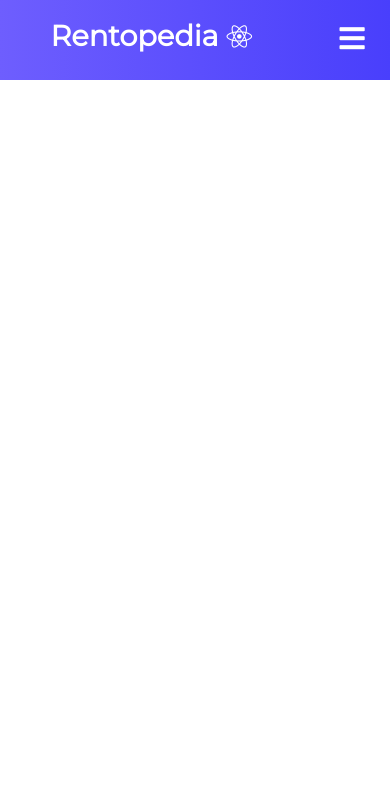
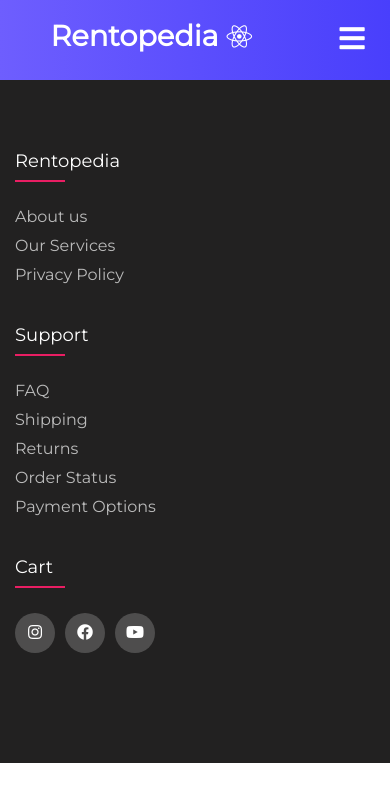
Before and after one commit to shahiutsav/rentopedia-code, a React (Create React App) app in the folder client/: page / in a window 390 px wide. Shown: the top 802 px of the page. Built offline with nearby package versions, Linux system fonts and the light colour scheme.

Commit message:
Add Footer for webpage
A basic responsive footer was created which changes its display based on different screen sizes.

```diff
--- a/client/package.json
+++ b/client/package.json
@@ -8,6 +8,7 @@
         "@testing-library/user-event": "^13.5.0",
         "react": "^17.0.2",
         "react-dom": "^17.0.2",
+        "react-router-dom": "^6.3.0",
         "react-scripts": "5.0.0",
         "web-vitals": "^2.1.4"
     },
--- a/client/src/App.js
+++ b/client/src/App.js
@@ -1,8 +1,15 @@
 import "./App.css";
 import Navbar from "./components/layout/Navbar/Navbar";
+import { BrowserRouter as Router } from "react-router-dom";
+import Footer from "./components/layout/Footer/Footer";
 
 function App() {
-    return <Navbar />;
+    return (
+        <Router>
+            <Navbar />
+            <Footer />
+        </Router>
+    );
 }
 
 export default App;
--- /dev/null
+++ b/client/src/components/layout/Footer/Footer.css
@@ -0,0 +1,99 @@
+* {
+    margin: 0;
+    padding: 0;
+    box-sizing: border-box;
+}
+
+.container {
+    max-width: 1170px;
+    margin: auto;
+}
+
+.row {
+    display: flex;
+    flex-wrap: wrap;
+}
+
+ul {
+    list-style: none;
+}
+.footer {
+    padding: 70px 0;
+    background-color: rgb(34, 33, 33);
+    color: white;
+}
+
+.footer-col {
+    width: 25%;
+    padding: 0 15px;
+}
+
+.footer-col h4 {
+    font-size: 18px;
+    color: #fff;
+    margin-bottom: 35px;
+    font-weight: 500;
+    position: relative;
+}
+
+.footer-col h4::before {
+    content: "";
+    position: absolute;
+    left: 0;
+    bottom: -10px;
+    background-color: #e91e63;
+    height: 2px;
+    box-sizing: border-box;
+    width: 50px;
+}
+
+.footer-col ul li {
+    margin-bottom: 10px;
+}
+
+.footer-col ul li a {
+    font-size: 16px;
+    color: #fff;
+    text-decoration: none;
+    font-weight: 300;
+    color: #bbb;
+    display: block;
+    transition: all 0.3s ease;
+}
+
+.footer-col ul li a:hover {
+    color: #fff;
+    padding-left: 8px;
+}
+
+.footer-col .social-links a {
+    display: inline-block;
+    height: 40px;
+    width: 40px;
+    background-color: rgba(255, 255, 255, 0.2);
+    margin: 0 10px 10px 0;
+    text-align: center;
+    line-height: 40px;
+    border-radius: 50%;
+    color: white;
+    transition: all 0.5s ease;
+}
+
+.footer-col .social-links a:hover {
+    color: #24262b;
+    background-color: white;
+}
+
+/* Responsive part */
+@media (max-width: 767px) {
+    .footer-col {
+        width: 50%;
+        margin-bottom: 30px;
+    }
+}
+
+@media (max-width: 574px) {
+    .footer-col {
+        width: 100%;
+    }
+}
--- /dev/null
+++ b/client/src/components/layout/Footer/Footer.js
@@ -0,0 +1,65 @@
+import React from "react";
+import "./Footer.css";
+
+const Footer = () => {
+    return (
+        <footer className="footer">
+            <div className="container">
+                <div className="row">
+                    <div className="footer-col">
+                        <h4>Rentopedia</h4>
+                        <ul>
+                            <li>
+                                <a href="#">About us</a>
+                            </li>
+                            <li>
+                                <a href="#">Our Services</a>
+                            </li>
+                            <li>
+                                <a href="#">Privacy Policy</a>
+                            </li>
+                        </ul>
+                    </div>
+                    <div className="footer-col">
+                        <h4>Support</h4>
+                        <ul>
+                            <li>
+                                <a href="#">FAQ</a>
+                            </li>
+                            <li>
+                                <a href="#">Shipping</a>
+                            </li>
+                            <li>
+                                <a href="#">Returns</a>
+                            </li>
+                            <li>
+                                <a href="#">Order Status</a>
+                            </li>
+                            <li>
+                                <a href="#">Payment Options</a>
+                            </li>
+                        </ul>
+                    </div>
+                    <div className="footer-col">
+                        <h4>Cart</h4>
+                        <div class="social-links">
+                            <a href="#">
+                                <i className="fab fa-instagram"></i>
+                            </a>
+
+                            <a href="#">
+                                <i className="fab fa-facebook"></i>
+                            </a>
+
+                            <a href="#">
+                                <i className="fab fa-youtube"></i>
+                            </a>
+                        </div>
+                    </div>
+                </div>
+            </div>
+        </footer>
+    );
+};
+
+export default Footer;
```
Also changed, not shown: 1 other file (tests, documents, lock files or other folders).
